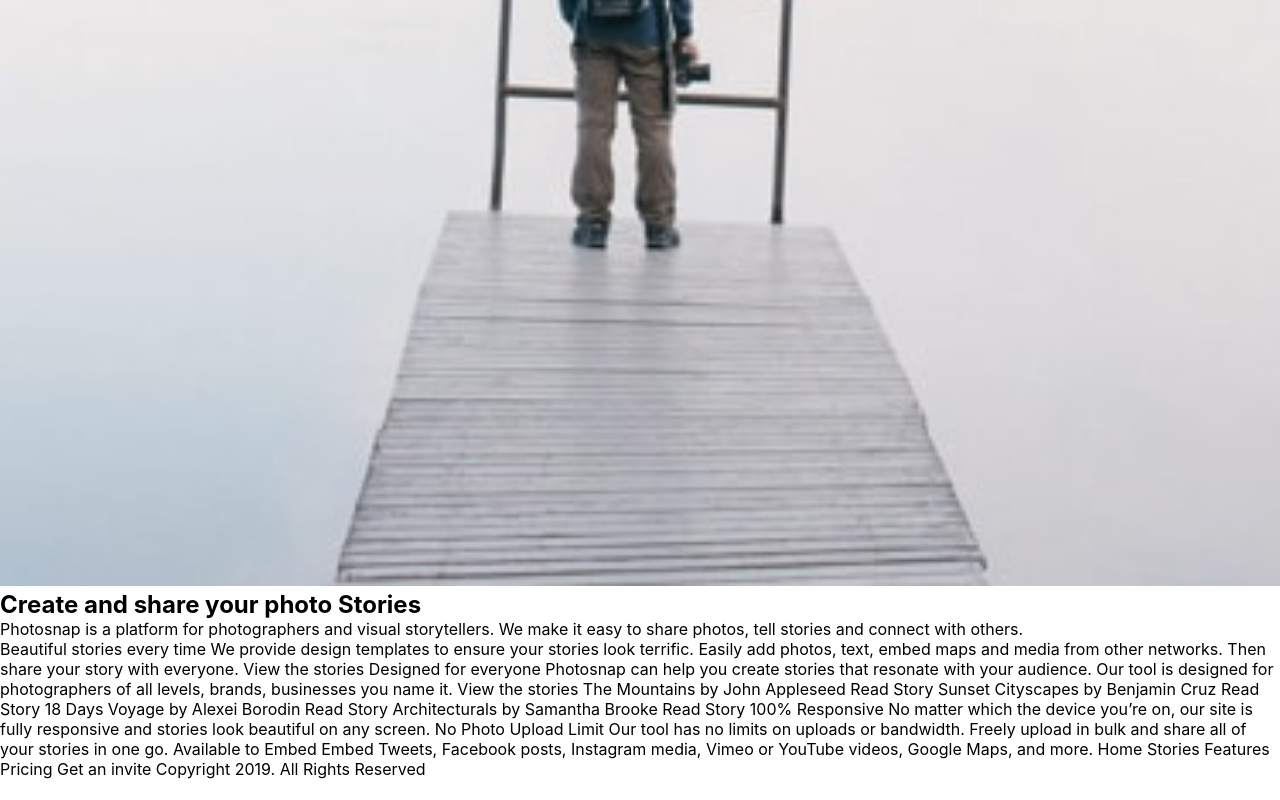
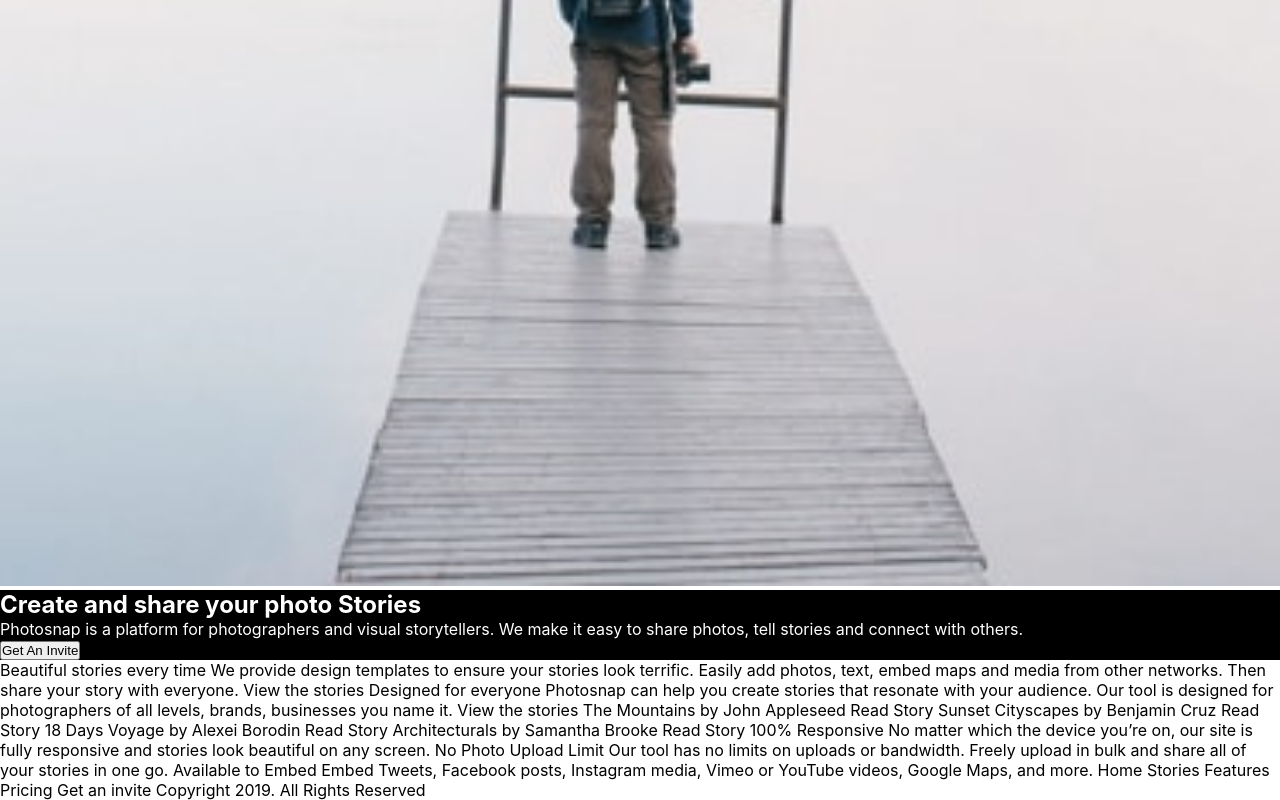
Before and after one commit to alexJSanchez/PhotoSnap, a React (Create React App) app in the folder photosnap/: page / in a window 1280 px wide. Shown: the part 486-1286 px from the top of the page. Before the commit the page ends 1265 px from the top, so only its background shows below. Built offline with nearby package versions, Linux system fonts and the light colour scheme.

Commit message:
stable css

```diff
--- a/photosnap/src/App.css
+++ b/photosnap/src/App.css
@@ -12,3 +12,7 @@ nav {
 .create-and-share {
   width: 100%;
 }
+.main-card-one-bottom {
+  color: #fff;
+  background-color: #000;
+}
--- a/photosnap/src/App.js
+++ b/photosnap/src/App.js
@@ -1,6 +1,7 @@
 import logo from "./assets/shared/desktop/logo.svg";
 import mobile_menu from "./assets/shared/mobile/menu.svg";
 import create_and_share from "./assets/home/mobile/create-and-share.jpg";
+import arrow from "./assets/shared/desktop/arrow.svg";
 import "./App.css";
 
 function App() {
@@ -26,6 +27,10 @@ function App() {
               We make it easy to share photos, tell stories and connect with
               others.
             </p>
+            <div className="button-four">
+              <button>Get An Invite</button>
+              <img className="arrow-img" src={arrow} />
+            </div>
           </div>
         </div>
       </main>
```
